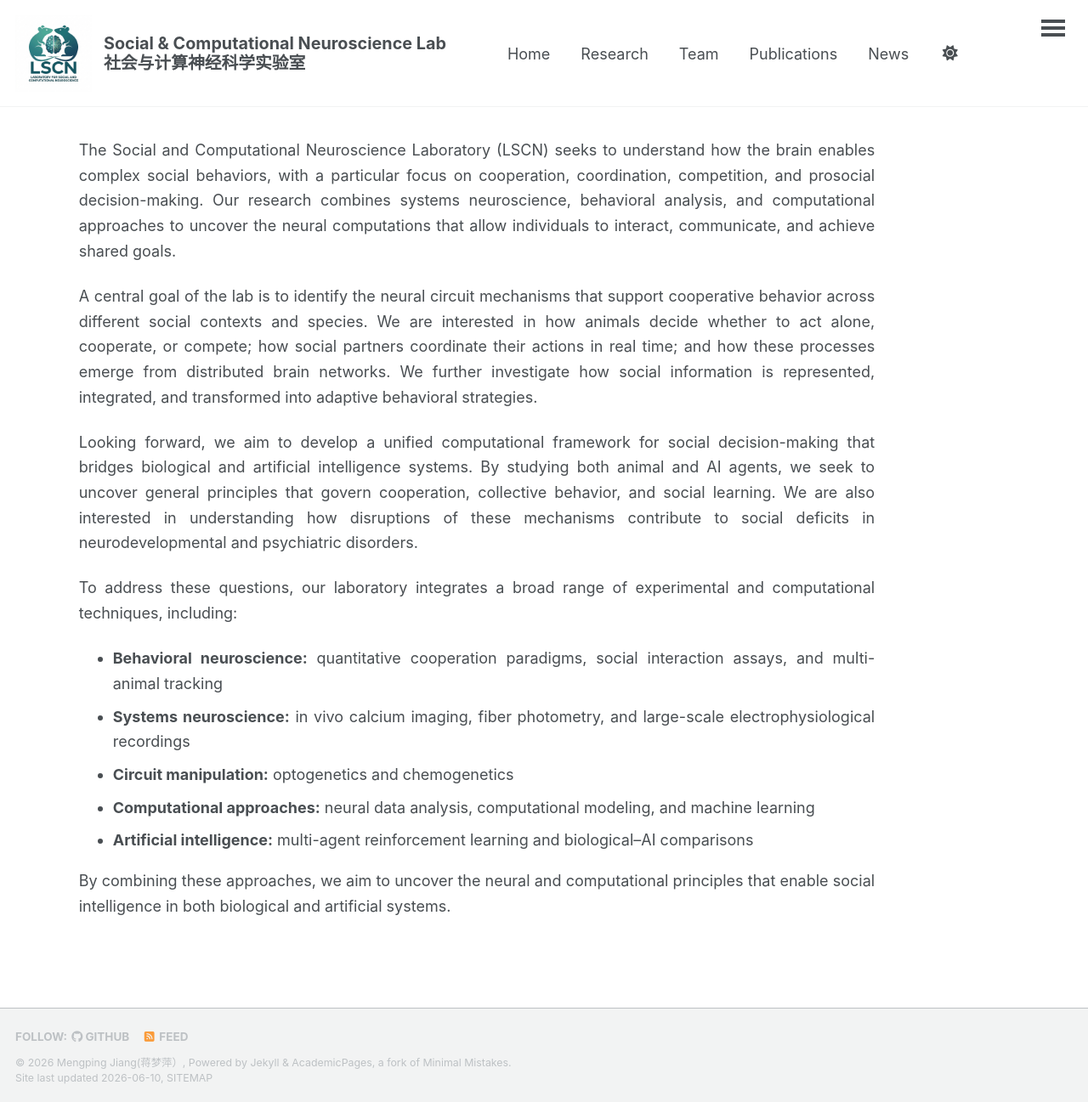
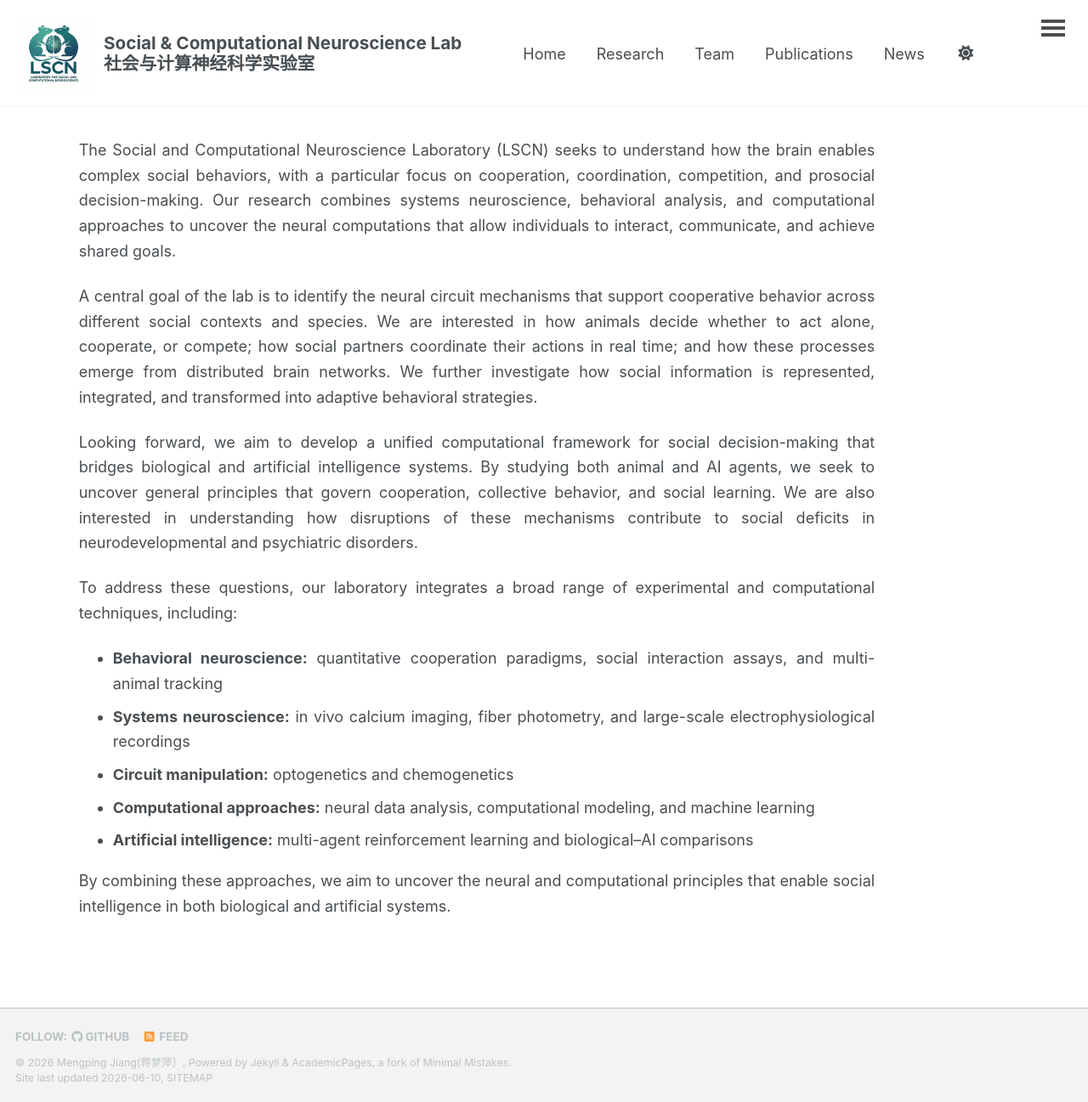
Before and after one commit to MengpingJiang/mengpingjiang.github.io, a Jekyll site: the page built from _pages/about.md, in a window 1280 px wide and 1297 px high. Shown: the whole window at 85% size. Built offline with Jekyll 4.4.1, drawn with Linux system fonts in a browser that asks for light colours; a script bundle is joined from its source files by our own code; library files that are not in the unit come from our copies.

Commit message:
Update main.scss

```diff
--- a/assets/css/main.scss
+++ b/assets/css/main.scss
@@ -50,11 +50,10 @@
   border-bottom: none !important;
   box-shadow: none !important;
   line-height: 1.15;
-  font-size: 1.1rem;
+  font-size: 1.15rem;
 }
 
 .lab-title:hover {
-font-size: 1.15rem;
   text-decoration: none !important;
   border-bottom: none !important;
   box-shadow: none !important;
@@ -78,10 +77,10 @@ font-size: 1.15rem;
   box-shadow: none !important;
 }
 
-.home-intro {
-  text-align: justify;
-  width: 100%;
+.masthead {
+  border-bottom: none !important;
 }
+
 /* Wider homepage text area */
 .page {
   width: 100% !important;
@@ -101,7 +100,6 @@ font-size: 1.15rem;
   width: 100%;
   line-height: 1.65;
 }
-
 .pi-profile {
   display: flex;
   align-items: flex-start;
```
